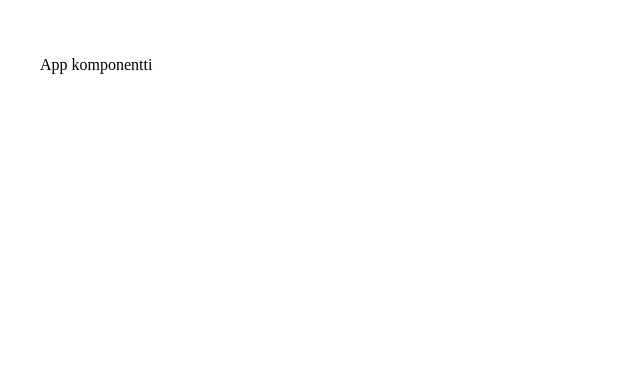
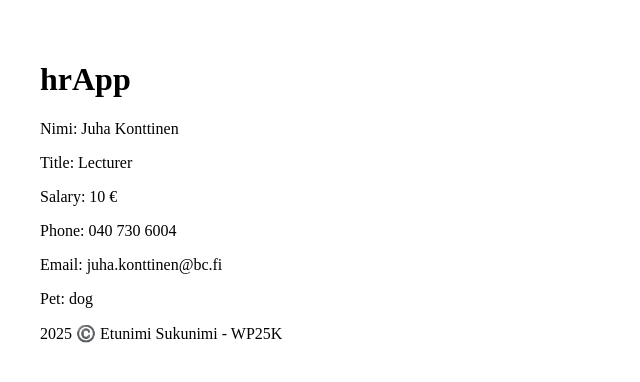
Before and after one commit to konjuable/hrApp-wp25k, a React (Vite) app: page / in a window 1280 px wide. Shown: the top 382 px of the page, without its empty margins (0-640 px from the left). Built offline with nearby package versions, Linux system fonts and the light colour scheme.

Commit message:
Tilanne 1. viikon jälkeen 22.10.2025.

```diff
--- a/src/App.jsx
+++ b/src/App.jsx
@@ -1,10 +1,22 @@
 import './App.css'
+import Header from "./components/Header"
+import Footer from "./components/Footer"
+import Person from "./components/Person"
 
-function App() {
+const App = () => {
 
   return (
     <>
-      <p>App komponentti</p>
+      <Header />
+      <Person
+        name="Juha Konttinen"
+        title="Lecturer"
+        salary="10 €"
+        phone="040 730 6004"
+        email="juha.konttinen@bc.fi"
+        pet="dog"
+      />
+      <Footer />
     </>
   )
 }
--- /dev/null
+++ b/src/components/Footer.jsx
@@ -0,0 +1,11 @@
+const Footer = () => {
+    return (
+        <>
+            <footer>
+                <p>2025 ©️ Etunimi Sukunimi - WP25K</p>
+            </footer>
+        </>
+    )
+}
+
+export default Footer
--- /dev/null
+++ b/src/components/Header.jsx
@@ -0,0 +1,9 @@
+const Header = () => {
+    return (
+        <>
+            <h1>hrApp</h1>
+        </>
+    )
+}
+
+export default Header
--- /dev/null
+++ b/src/components/Person.jsx
@@ -0,0 +1,14 @@
+const Person = (props) => {
+    return (
+        <>
+            <p>Nimi: {props.name}</p>
+            <p>Title: {props.title}</p>
+            <p>Salary: {props.salary}</p>
+            <p>Phone: {props.phone}</p>
+            <p>Email: {props.email}</p>
+            <p>Pet: {props.pet}</p>
+        </>
+    )
+}
+
+export default Person
```
